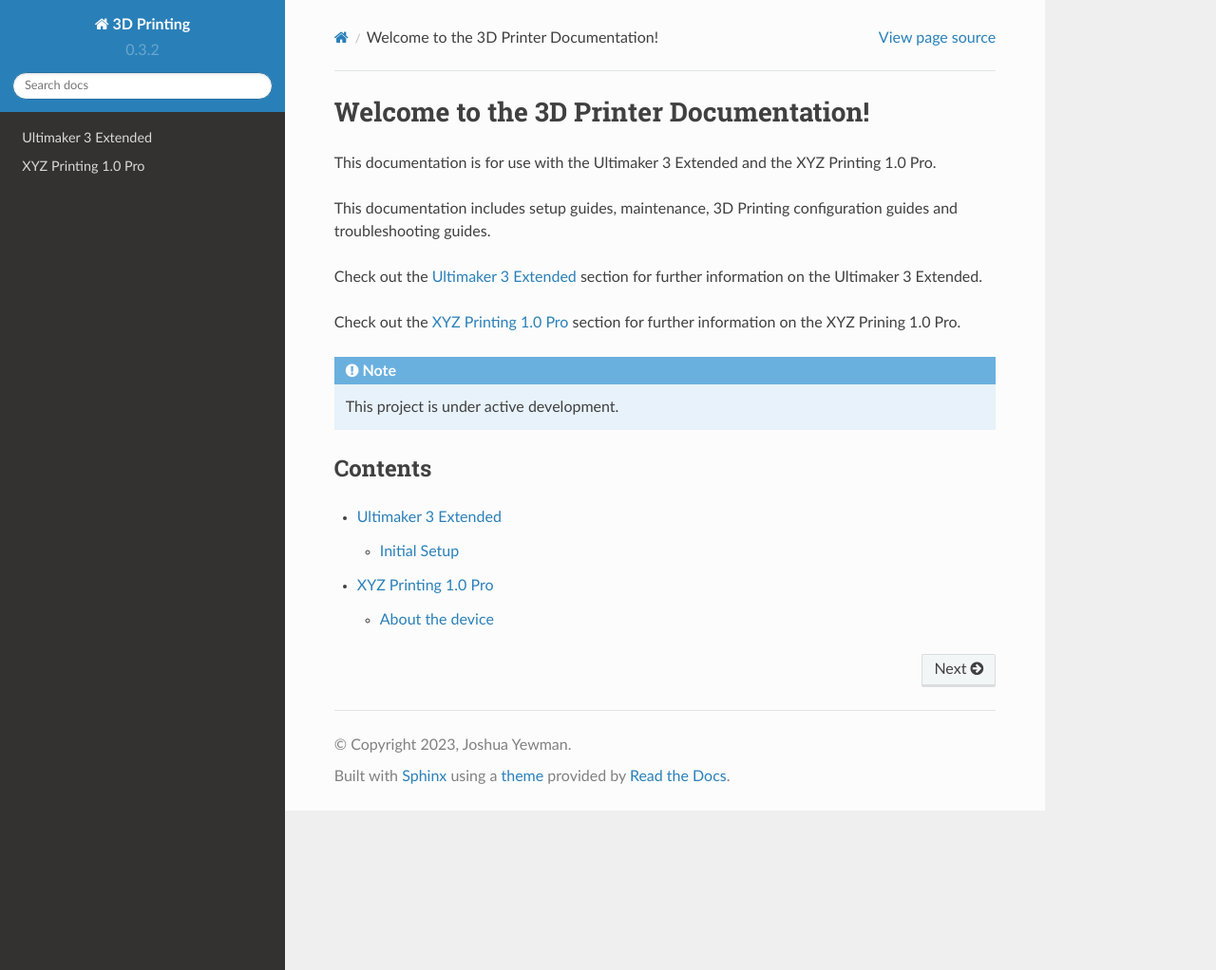
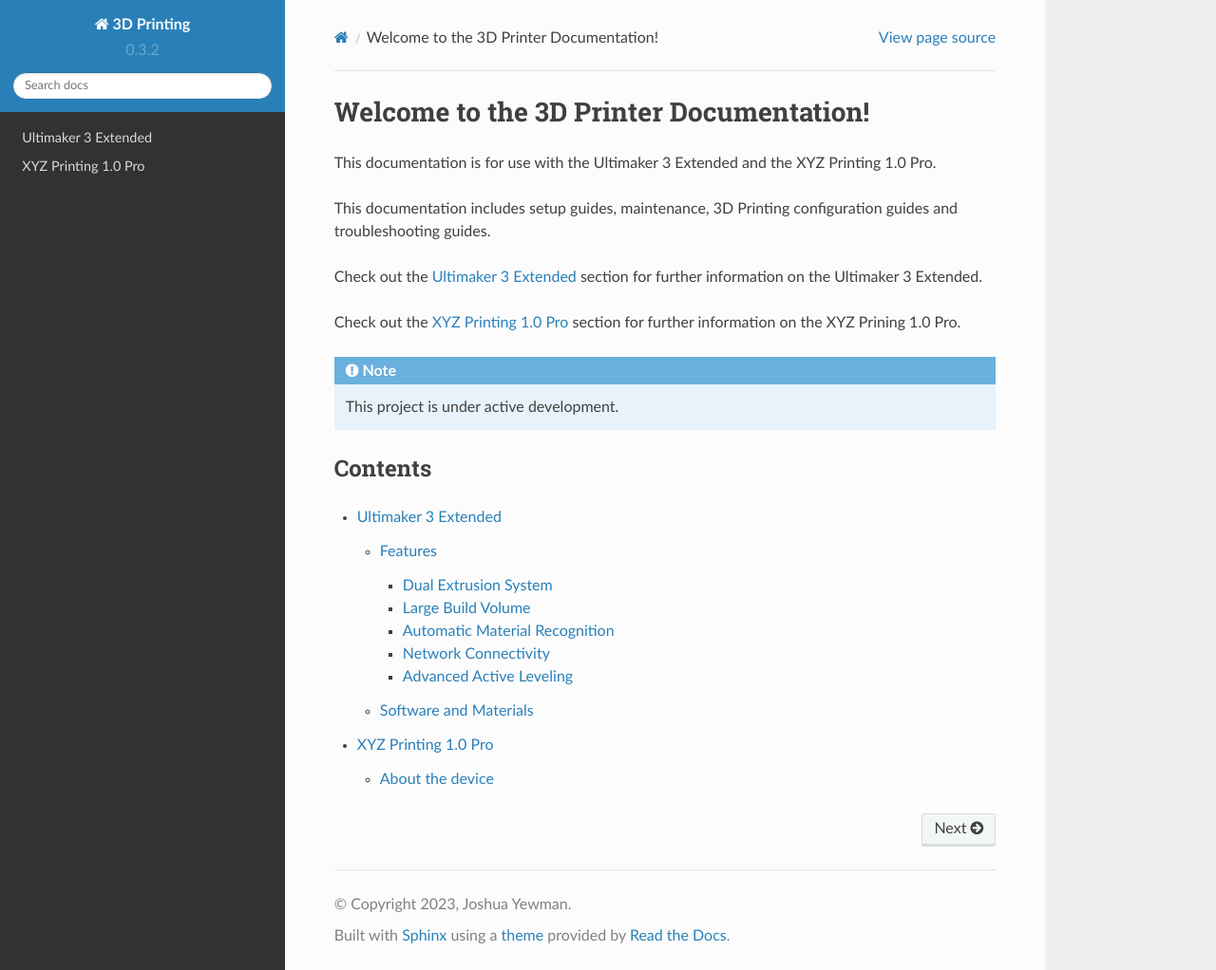
Before and after one commit to JYewman/gs-3dprint, a Sphinx documentation site: the page built from docs/source/index.rst, in a window 1280 px wide and 1022 px high. Shown: the whole window at 95% size. Built offline with Sphinx 7.4.7 and the Read the Docs theme 2.0.0, drawn with Linux system fonts in a browser that asks for light colours; part of the change alters nothing that is shown.

Commit message:
Changes to be committed: 	modified:   docs/source/um3e.rst

```diff
--- a/docs/source/um3e.rst
+++ b/docs/source/um3e.rst
@@ -1,8 +1,35 @@
+===============
 Ultimaker 3 Extended
-=====
+===============
 
-Initial Setup
-------------
+The Ultimaker 3 Extended is an advanced 3D printer created by the Dutch company Ultimaker. The company, known for its high-quality, precision 3D printers, released the Ultimaker 3 Extended model in October 2016. It was designed with a focus on user accessibility, reliability, and superior quality prints. The printer stands out in the 3D printing market due to its larger-than-average build volume, dual extrusion system, network connectivity, and automatic material recognition capability, among other innovative features.
 
-.. autosummary::
-   :toctree: generated
+Features
+========
+
+Dual Extrusion System
+---------------------
+The Ultimaker 3 Extended utilizes a dual extrusion system, which allows it to print with two different materials or colors simultaneously. This technology gives it the ability to create complex prints with soluble support structures or multi-colored objects.
+
+Large Build Volume
+------------------
+The 3D printer features a sizable build volume of 215 x 215 x 300 mm, making it suitable for printing larger models and designs.
+
+Automatic Material Recognition
+-------------------------------
+With an NFC (Near Field Communication) scanner built into the printer, Ultimaker 3 Extended can automatically recognize the material of the filament being used, thus optimizing settings for a successful print.
+
+Network Connectivity
+--------------------
+This 3D printer supports Wi-Fi and Ethernet connectivity, allowing users to send their print jobs wirelessly.
+
+Advanced Active Leveling
+------------------------
+The Ultimaker 3 Extended has an automatic bed leveling system, ensuring a perfect first layer for every print. It measures the build plate at multiple points and adjusts the Z-height in the initial layers of the print if required.
+
+Software and Materials
+======================
+
+The Ultimaker 3 Extended is compatible with the Ultimaker Cura software, an open-source 3D printing slicer application. It supports a broad range of materials, including but not limited to PLA, ABS, Nylon, CPE, and PVA.
+
+The Ultimaker 3 Extended was well received in the 3D printing community for its precision, reliability, and ease of use. Although it's positioned at a higher price point compared to some consumer-grade printers, its superior print quality and advanced features make it a popular choice among professionals and hobbyists seeking high-level 3D printing capabilities.
```
